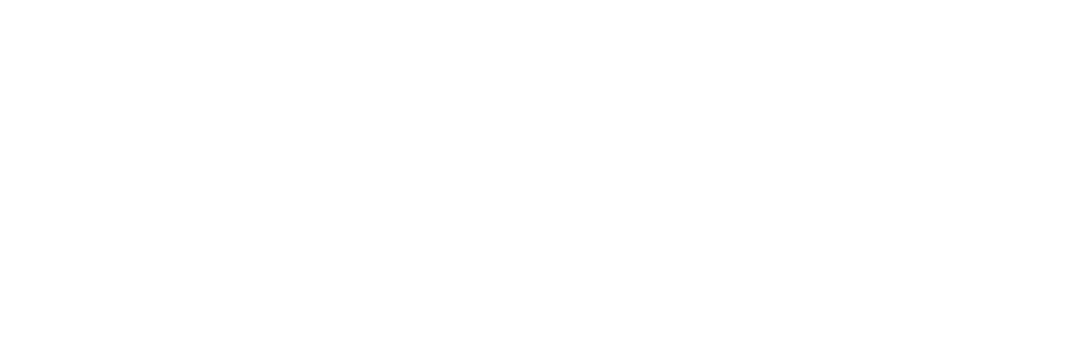
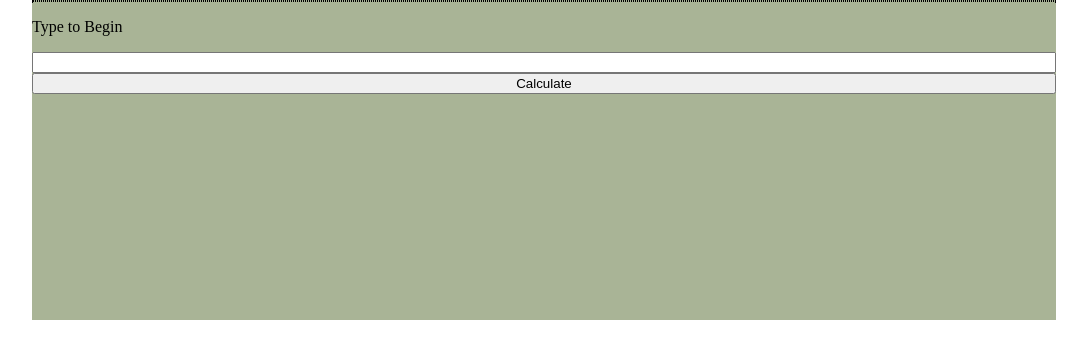
Before and after one commit to OK946/SMART-Goal-Project, a plain HTML site: page index.html in a window 1280 px wide. Shown: the whole page, without its empty margins (96-1183 px from the left). Drawn offline with Linux system fonts and the light colour scheme.

Commit message:
Calculator

```diff
--- a/index.html
+++ b/index.html
@@ -7,7 +7,16 @@
     <link rel="stylesheet" href="/style.css">
 </head>
 <body>
-    <canvas id="canvas"></canvas>
+    <div id="display">
+        <div id="history">
+
+        </div>
+        <div id="equation">
+            <p>Type to Begin</p>
+        </div>
+        <input id="calculatorInput" type="text">
+        <button id="calculateButton">Calculate</button>
+    </div>
     <script src="/script.js"></script>
 </body>
 </html>
--- a/script.js
+++ b/script.js
@@ -1,2 +1,15 @@
-const c = document.getElementById("canvas");
-const ctx = c.getContext("2d");
+const calculate = document.getElementById(`calculateButton`);
+const input = document.getElementById(`calculatorInput`);
+const output = document.getElementById(`equation`);
+const history = document.getElementById(`history`);
+let historyList = ``;
+
+calculate.addEventListener(`click`,() =>{
+    if(input.value.length !== 0){
+        if(output.innerHtml !== `<p>Type to Begin</p>`){
+            historyList += `<div class="answer"><p>${input.value}</p><p>5</p></div>`
+            history.innerHTML = historyList;
+        }
+        output.innerHTML = `<div class="answer"><p>${input.value}</p><p>${5 + 4}</p></div>`
+    }
+});
--- a/style.css
+++ b/style.css
@@ -1,11 +1,20 @@
 body {
     margin: 0;
     display: flex;
-    justify-content: center;
-    align-items: center;
+    flex-direction: column;
 }
 
-#canvas  {
-    width: 100vw;
-    height: 100vh;
+#display {
+    width: 80%;
+    height: 40vh;
+    align-self: center;
+    background-color: rgb(85, 107, 47, 0.5);
+    display: flex;
+    flex-direction: column;
 }
+
+#history {
+    max-height: 20vh;
+    overflow-y: scroll;
+    border: 1px black dotted;
+}
```
